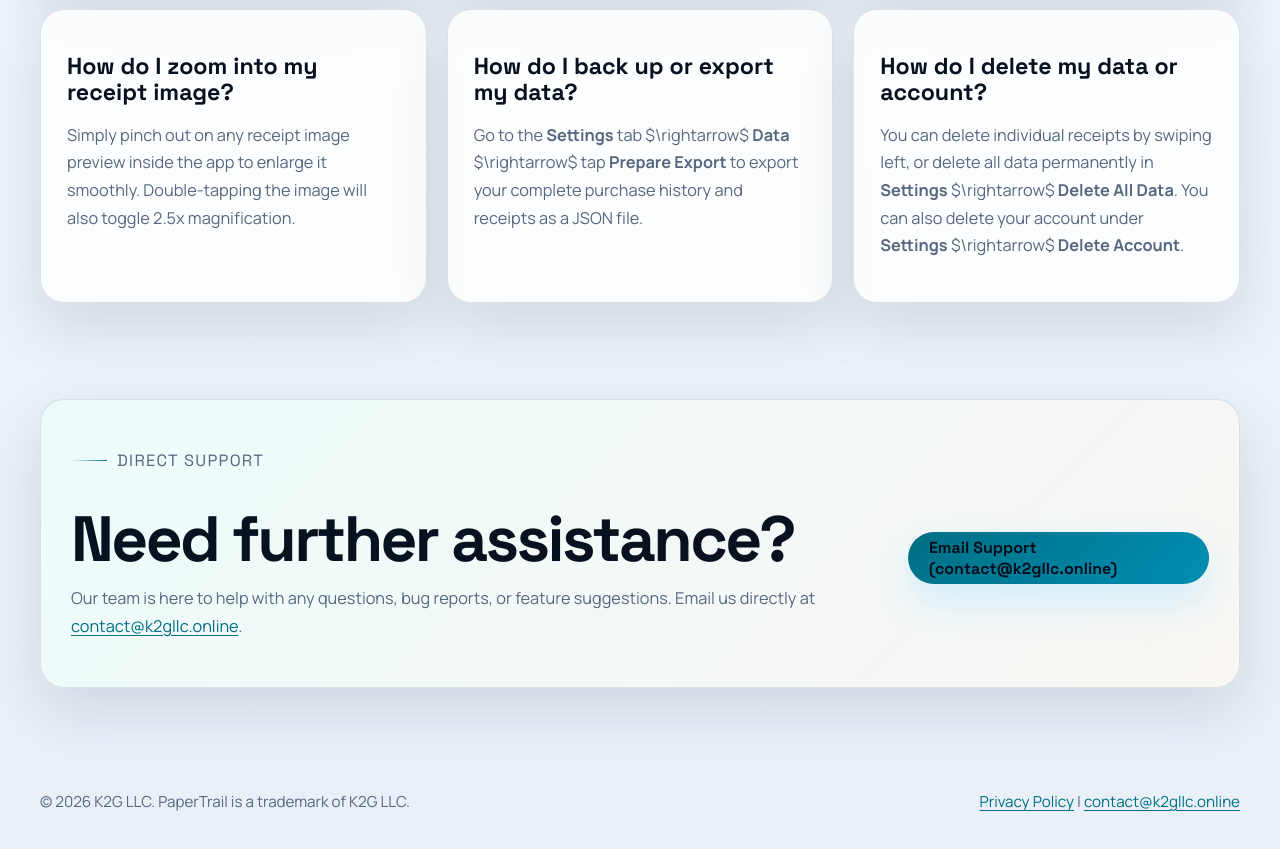
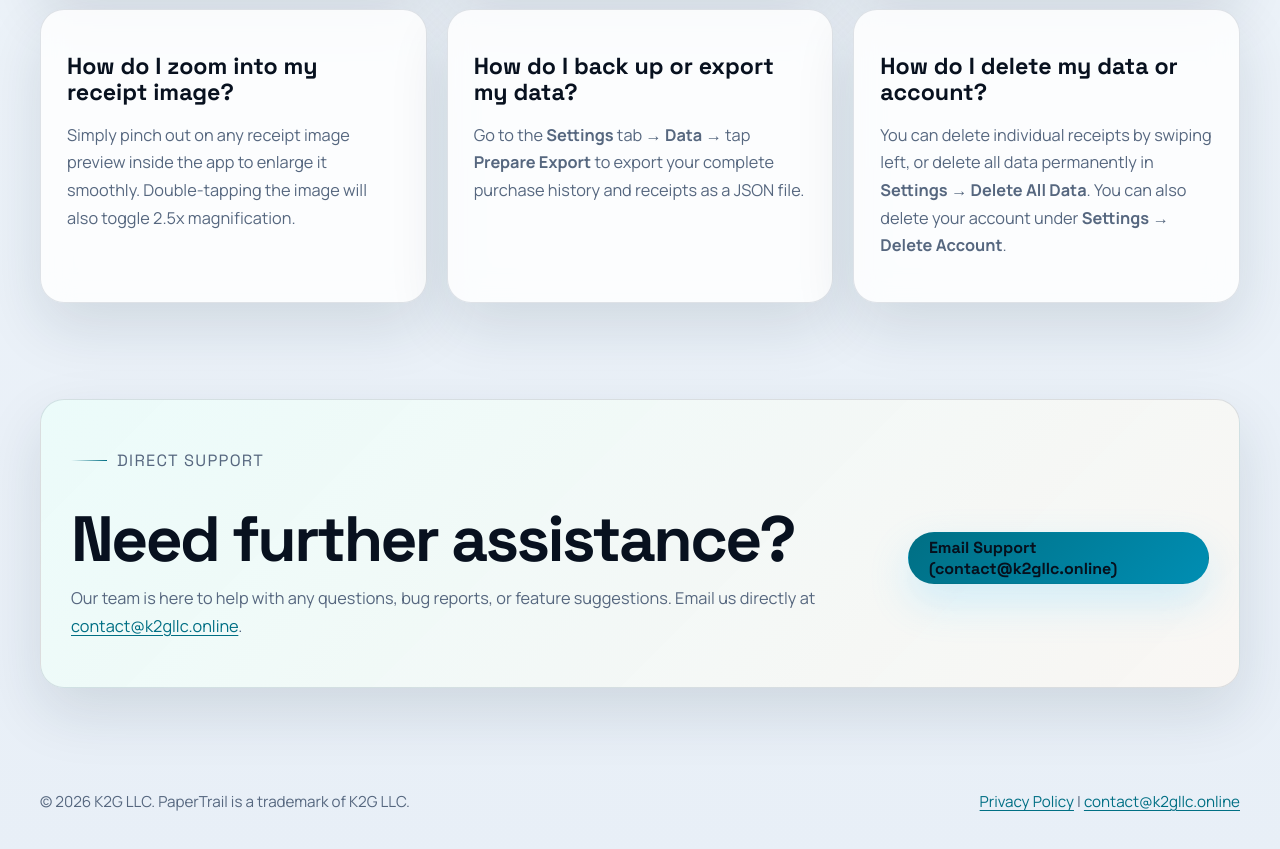
Before and after one commit to Aark2g-Labs/k2gllc.online, a website: page apps/papertrail/support.html in a window 1280 px wide. Shown: the part 1620-2469 px from the top of the page. Drawn offline with Linux system fonts and the light colour scheme.

Commit message:
Replace raw LaTeX rightarrow with standard HTML arrow entities

```diff
--- a/apps/papertrail/support.html
+++ b/apps/papertrail/support.html
@@ -114,14 +114,14 @@
             <article class="service-card">
               <h3>How do I back up or export my data?</h3>
               <p>
-                Go to the <strong>Settings</strong> tab $\rightarrow$ <strong>Data</strong> $\rightarrow$ tap <strong>Prepare Export</strong> to export your complete purchase history and receipts as a JSON file.
+                Go to the <strong>Settings</strong> tab &rarr; <strong>Data</strong> &rarr; tap <strong>Prepare Export</strong> to export your complete purchase history and receipts as a JSON file.
               </p>
             </article>
 
             <article class="service-card">
               <h3>How do I delete my data or account?</h3>
               <p>
-                You can delete individual receipts by swiping left, or delete all data permanently in <strong>Settings</strong> $\rightarrow$ <strong>Delete All Data</strong>. You can also delete your account under <strong>Settings</strong> $\rightarrow$ <strong>Delete Account</strong>.
+                You can delete individual receipts by swiping left, or delete all data permanently in <strong>Settings</strong> &rarr; <strong>Delete All Data</strong>. You can also delete your account under <strong>Settings</strong> &rarr; <strong>Delete Account</strong>.
               </p>
             </article>
           </div>
```
Also changed, not shown: apps/papertrail/privacy.html (+1 -1 lines), apps/papertrail/privacy/index.html (+1 -1 lines), apps/papertrail/support/index.html (+2 -2 lines).
